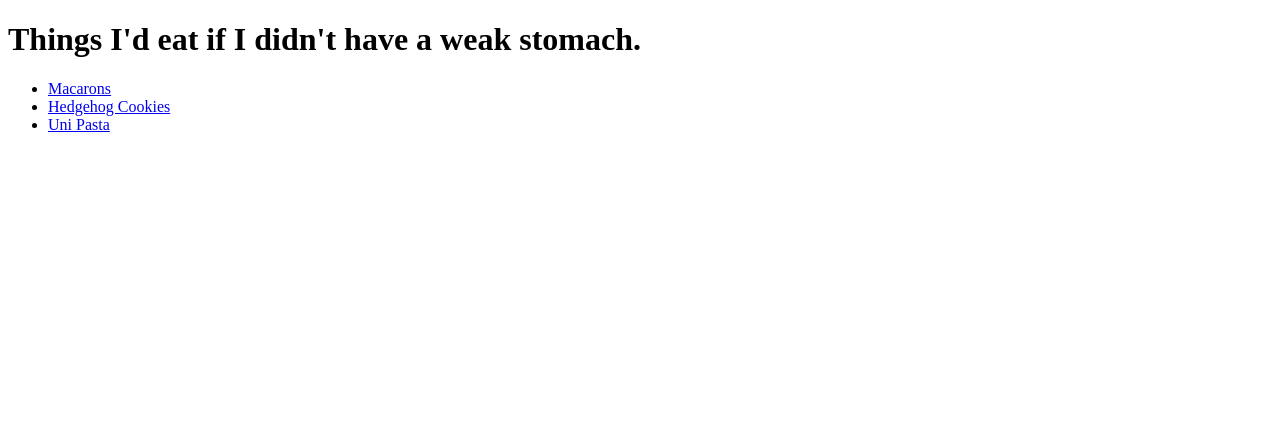
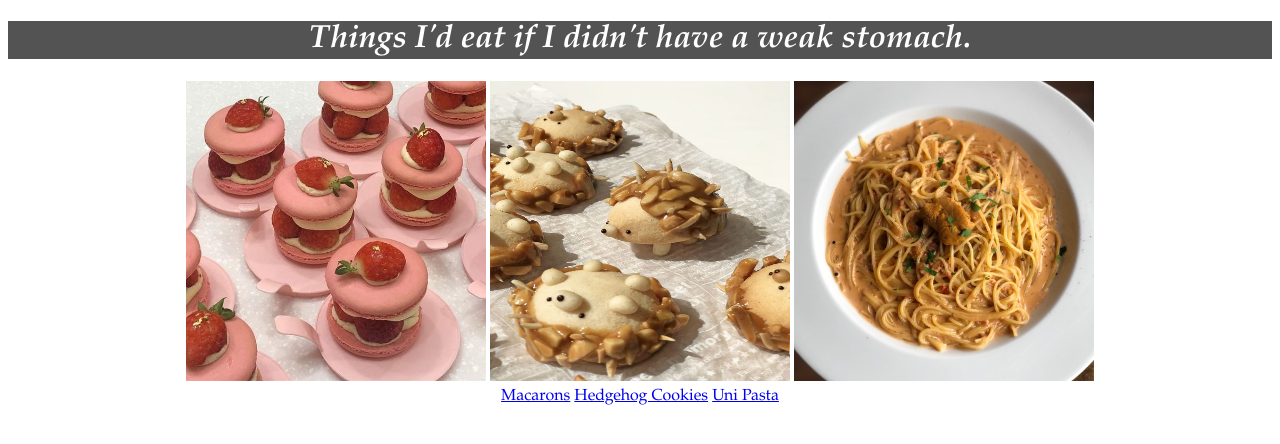
Before and after one commit to jaerlcruz/odin-recipes, a plain HTML site: page index.html in a window 1280 px wide. Drawn offline with Linux system fonts and the light colour scheme.

Commit message:
Added style.css

```diff
--- a/index.html
+++ b/index.html
@@ -4,14 +4,19 @@
     <meta charset="UTF-8">
     <meta name="viewport" content="width=device-width, initial-scale=1.0">
     <title>Jubby's Little Recipes</title>
+    <link rel="stylesheet" href="style.css"/>
 </head>
 <body>
     <h1>Things I'd eat if I didn't have a weak stomach.</h1>
-    <ul>
-        <li><a href="recipes/macarons.html">Macarons</a></li>
-        <li><a href="recipes/hedgehog.html">Hedgehog Cookies</a></li>
-        <li><a href="recipes/pasta.html">Uni Pasta</a></li>
-    </ul>
+    <div>
+        <img class="preview" src="recipes/images/macarons.jpg" alt="Macarons">
+        <img class="preview" src="recipes/images/hedgehog.jpg" alt="Hedgehog Cookies">
+        <img class="preview" src="recipes/images/unipasta.jpg" alt="Uni Pasta">
+    </div>
+
+    <a class="left" href="recipes/macarons.html">Macarons</a>
+    <a href="recipes/hedgehog.html">Hedgehog Cookies</a>
+    <a class="right" href="recipes/pasta.html">Uni Pasta</a>
 
 
 </body>
--- /dev/null
+++ b/style.css
@@ -0,0 +1,32 @@
+* {
+    font-family: "Garamond", serif;
+    text-align: center;
+}
+
+h1 {
+    color: rgb(255, 255, 255);
+    font-style: italic;
+    text-align: center;
+    background-color: rgb(83, 83, 83);
+}
+
+img {
+    width: 300px;
+    height: 300px;
+    object-fit: fill;
+}
+
+div {
+    display: block;
+    margin-left: auto;
+    margin-right: auto;
+    text-align: center;
+}
+
+a:visited {
+    color: #db778e;
+}
+
+a:hover{
+    color: #b14e7f;
+}
```
